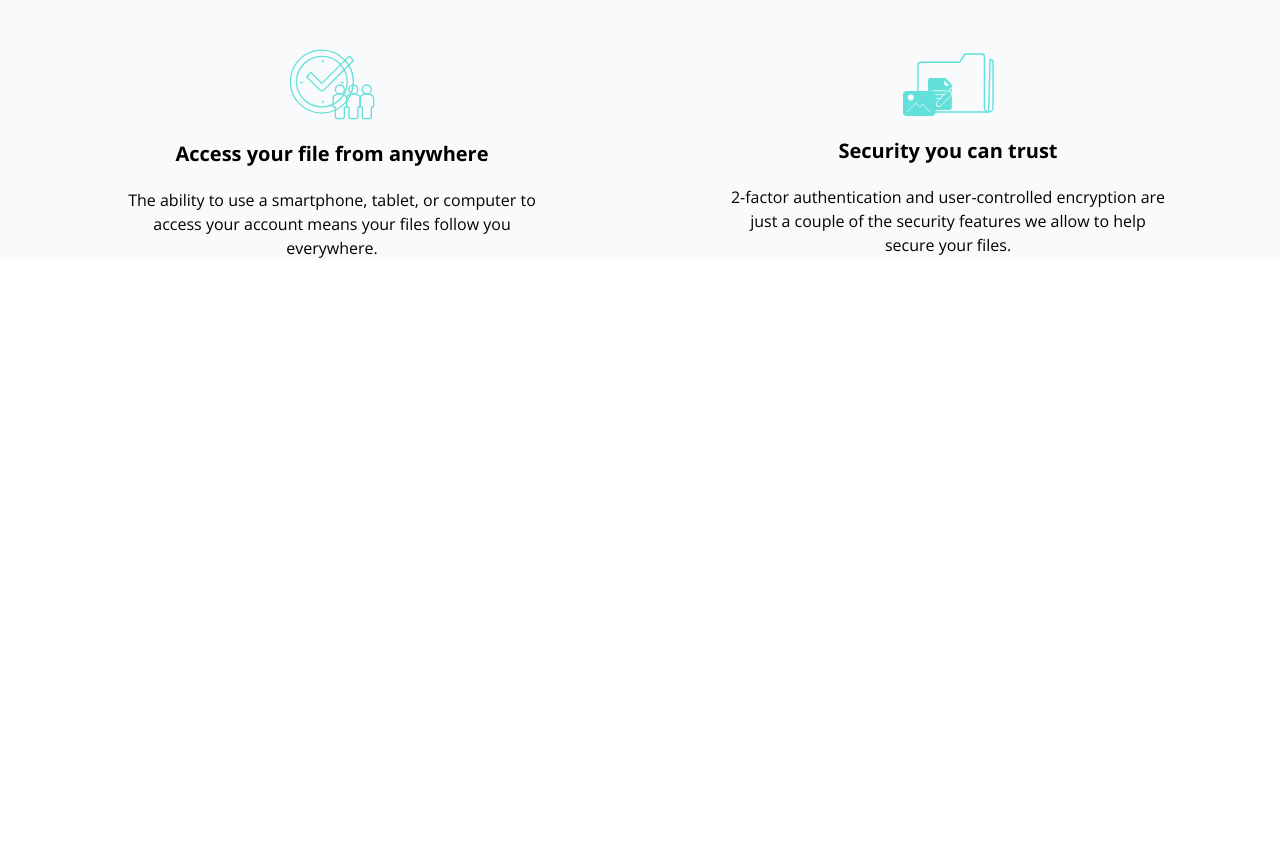
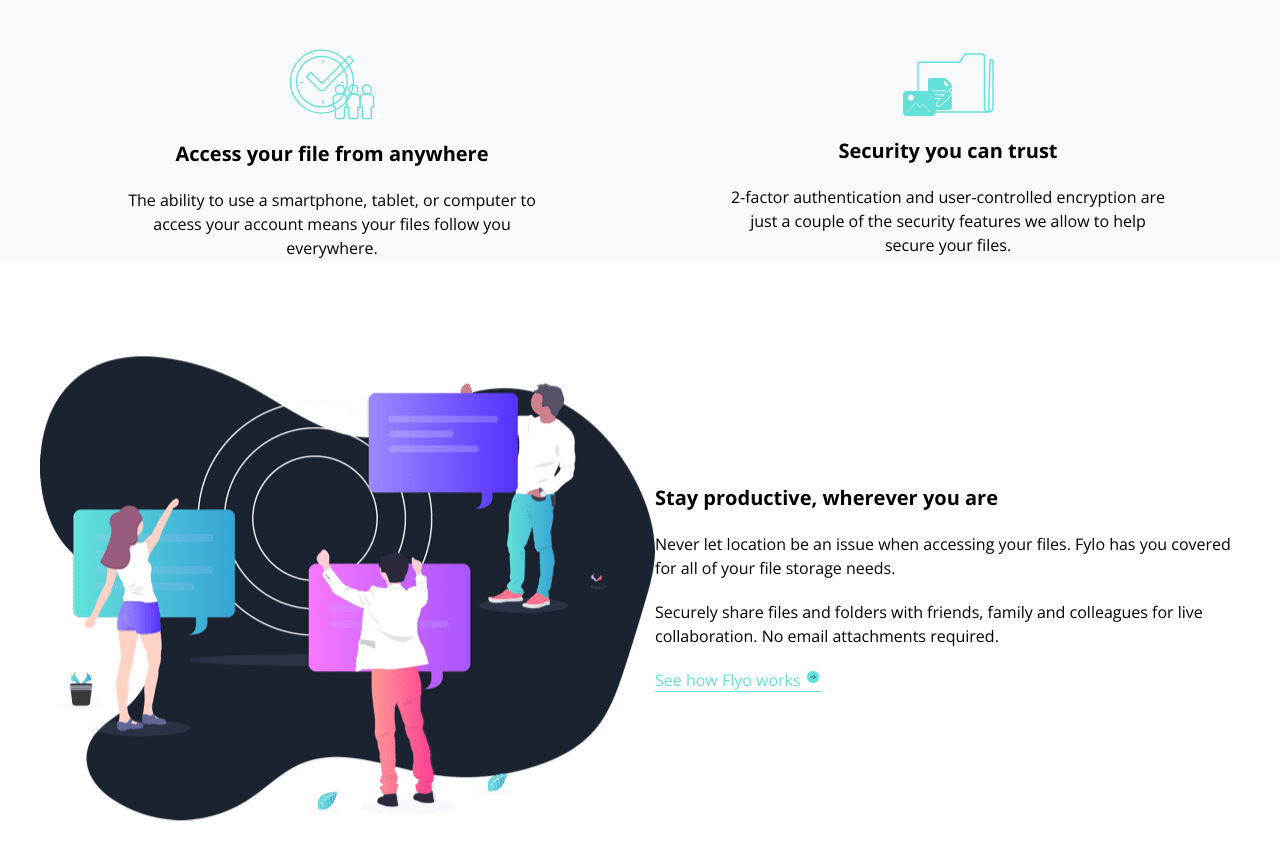
Before and after one commit to ezeerbe/fileshare, a website: page index.htm in a window 1280 px wide. Shown: the part 1441-2300 px from the top of the page. Before the commit the page ends 1741 px from the top, so only its background shows below. Drawn offline with nearby package versions, Linux system fonts and the light colour scheme.

Commit message:
add stay productivity

```diff
--- a/index.htm
+++ b/index.htm
@@ -81,6 +81,25 @@
             </div>
         </div>
     </session>
+    <section class="bg-white dark:bg-darkBlue">
+        <div
+            class="container flex flex-col items-center mx-auto mt-24 px-10 space-y-5 md:flex-row md:justify-between md:space-y-0">
+            <img class="md:w-/2" src="images/illustration-stay-productive.png" alt="" srcset="">
+            <div class="flex flex-col space-y-5 md:w-1/2">
+                <h2 class="font-bold text-xl">Stay productive, wherever you are</h2>
+                <p>Never let location be an issue when accessing your files. Fylo has you covered for all of your file
+                    storage needs.</p>
+                <p>Securely share files and folders with friends, family and colleagues for live collaboration. No email
+                    attachments required.</p>
+                <div>
+                    <a href="#" class="border-b border-accentCyan text-accentCyan">
+                        See how Flyo works
+                        <img src="images/icon-arrow.svg" alt="" class="inline pb-2" />
+                    </a>
+                </div>
+            </div>
+        </div>
+    </section>
     <script src="scripts.js"></script>
 </body>
 
```
Also changed, not shown: dist/styles.css.
